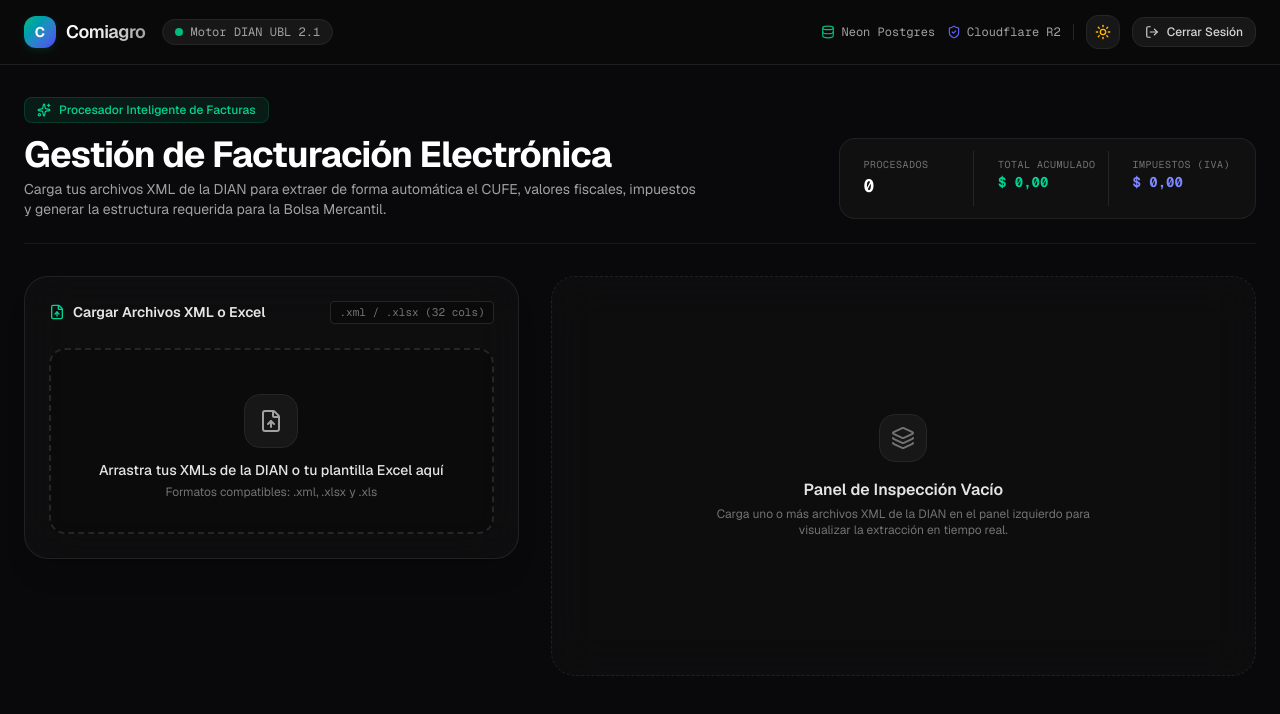
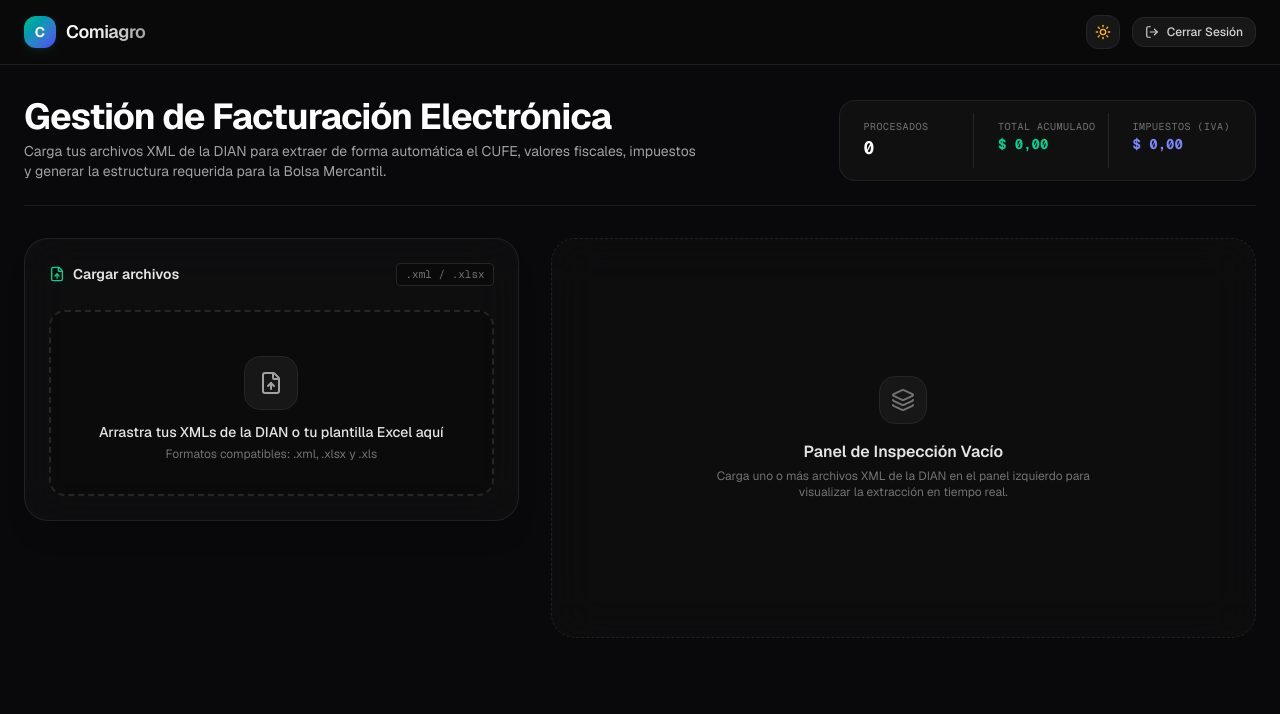
Before and after one commit to DoctorLepra/comiagro, a Next.js app in the folder frontend/: page / in a window 1280 px wide. Shown: the top 714 px of the page. Built offline with nearby package versions, Linux system fonts and the light colour scheme.

Commit message:
clean: remove unwanted tech badges, update UI text, and display source file name badge per document

```diff
--- a/frontend/src/app/page.tsx
+++ b/frontend/src/app/page.tsx
@@ -101,16 +101,25 @@ export default function Home() {
           const errData = await response.json().catch(() => ({ message: response.statusText }));
           throw new Error(errData.message || `Error ${response.status}`);
         }
-        return response.json();
+        const data = await response.json();
+        return { data, sourceFileName: file.name };
       });
 
       const responses = await Promise.all(uploadPromises);
       const extractedData: any[] = [];
       responses.forEach((r) => {
-        if (r.isExcel && Array.isArray(r.dataList)) {
-          r.dataList.forEach((item: any) => extractedData.push(item));
-        } else if (r.data) {
-          extractedData.push(r.data);
+        if (r.data.isExcel && Array.isArray(r.data.dataList)) {
+          r.data.dataList.forEach((item: any) => {
+            extractedData.push({
+              ...item,
+              sourceFileName: r.sourceFileName,
+            });
+          });
+        } else if (r.data.data) {
+          extractedData.push({
+            ...r.data.data,
+            sourceFileName: r.sourceFileName,
+          });
         }
       });
 
@@ -188,22 +197,9 @@ export default function Home() {
               </span>
             </div>
 
-            <div className={`hidden md:flex items-center gap-2 px-3 py-1 rounded-full border text-xs font-mono transition-colors ${
-              isDark ? "bg-neutral-900 border-neutral-800 text-neutral-400" : "bg-slate-100 border-slate-200 text-slate-600"
-            }`}>
-              <span className="w-2 h-2 rounded-full bg-emerald-500 animate-pulse" />
-              <span>Motor DIAN UBL 2.1</span>
-            </div>
           </div>
 
           <div className="flex items-center gap-3">
-            <div className={`hidden sm:flex items-center gap-3 text-xs font-mono border-r pr-3 transition-colors ${
-              isDark ? "text-neutral-400 border-neutral-800" : "text-slate-500 border-slate-200"
-            }`}>
-              <span className="flex items-center gap-1.5"><Database className="w-3.5 h-3.5 text-emerald-500" /> Neon Postgres</span>
-              <span className="flex items-center gap-1.5"><ShieldCheck className="w-3.5 h-3.5 text-indigo-500" /> Cloudflare R2</span>
-            </div>
-
             {/* Theme Switcher Button */}
             <button
               onClick={toggleTheme}
@@ -240,12 +236,6 @@ export default function Home() {
           isDark ? "border-neutral-800/60" : "border-slate-200"
         }`}>
           <div>
-            <div className={`inline-flex items-center gap-2 px-3 py-1 rounded-lg border text-xs font-medium mb-3 transition-colors ${
-              isDark ? "bg-emerald-500/10 border-emerald-500/20 text-emerald-400" : "bg-emerald-50 border-emerald-200 text-emerald-700"
-            }`}>
-              <Sparkles className="w-3.5 h-3.5" />
-              <span>Procesador Inteligente de Facturas</span>
-            </div>
             <h1 className={`text-3xl md:text-4xl font-bold tracking-tight ${isDark ? "text-white" : "text-slate-900"}`}>
               Gestión de Facturación Electrónica
             </h1>
@@ -285,12 +275,12 @@ export default function Home() {
               <div className="flex items-center justify-between">
                 <h2 className={`text-sm font-semibold flex items-center gap-2 ${isDark ? "text-neutral-200" : "text-slate-800"}`}>
                   <FileUp className={`w-4 h-4 ${isDark ? "text-emerald-400" : "text-emerald-600"}`} />
-                  Cargar Archivos XML o Excel
+                  Cargar archivos
                 </h2>
                 <span className={`text-[11px] font-mono px-2 py-0.5 rounded border transition-colors ${
                   isDark ? "bg-neutral-950 border-neutral-800 text-neutral-500" : "bg-slate-100 border-slate-200 text-slate-500"
                 }`}>
-                  .xml / .xlsx (32 cols)
+                  .xml / .xlsx
                 </span>
               </div>
 
@@ -399,7 +389,8 @@ export default function Home() {
                           : (isDark ? "bg-neutral-950/60 border border-neutral-800/60 text-neutral-400 hover:bg-neutral-900" : "bg-slate-50 border border-slate-200 text-slate-600 hover:bg-slate-100")
                       }`}
                     >
-                      <div className="flex items-center gap-2 truncate max-w-[70%]">
+                      <div className="flex flex-col truncate max-w-[70%]">
+                        <div className="flex items-center gap-2 truncate">
                           <span className={`px-1.5 py-0.5 rounded text-[9px] font-mono font-bold shrink-0 ${
                             res.invoiceData?.documentType === "NOTA_DEBITO"
                               ? "bg-amber-500/20 text-amber-400 border border-amber-500/30"
@@ -410,6 +401,12 @@ export default function Home() {
                             {res.invoiceData?.documentType === "NOTA_DEBITO" ? "ND" : res.invoiceData?.documentType === "NOTA_CREDITO" ? "NC" : "FE"}
                           </span>
                           <span className="truncate">{res.invoiceData?.companyName || `Documento ${i+1}`}</span>
+                        </div>
+                        {res.sourceFileName && (
+                          <span className={`text-[10px] font-mono truncate pl-6 ${isDark ? "text-neutral-500" : "text-slate-400"}`}>
+                            {res.sourceFileName}
+                          </span>
+                        )}
                       </div>
                       <span className="font-mono text-[11px] shrink-0">{formatCurrency(res.invoiceData?.totalAmount || 0)}</span>
                     </button>
@@ -477,7 +474,7 @@ export default function Home() {
                         }`}
                       >
                         <Download className={`w-3.5 h-3.5 ${isDark ? "text-emerald-400" : "text-emerald-600"}`} />
-                        <span>R2 JSON</span>
+                        <span>Descargar JSON</span>
                       </a>
                     )}
                   </div>
@@ -486,6 +483,19 @@ export default function Home() {
                 {/* Tab 1: Summary */}
                 {activeTab === "summary" && (
                   <div className="flex flex-col gap-6">
+                    {/* Source File Badge */}
+                    {currentResult.sourceFileName && (
+                      <div className={`px-4 py-2.5 rounded-2xl border flex items-center justify-between text-xs transition-colors ${
+                        isDark ? "bg-neutral-950/80 border-neutral-800/80" : "bg-slate-50 border-slate-200"
+                      }`}>
+                        <div className="flex items-center gap-2">
+                          <FileCode className={`w-4 h-4 ${isDark ? "text-emerald-400" : "text-emerald-600"}`} />
+                          <span className={`font-mono text-[10px] uppercase tracking-wider ${isDark ? "text-neutral-500" : "text-slate-500"}`}>Archivo Origen:</span>
+                          <span className={`font-semibold font-mono ${isDark ? "text-emerald-300" : "text-emerald-700"}`}>{currentResult.sourceFileName}</span>
+                        </div>
+                      </div>
+                    )}
+
                     {/* Header Party Cards */}
                     <div className="flex flex-col gap-4">
                       <div className="grid grid-cols-1 sm:grid-cols-2 gap-4">
```
Lines whose indentation alone changed are shown as unchanged.
